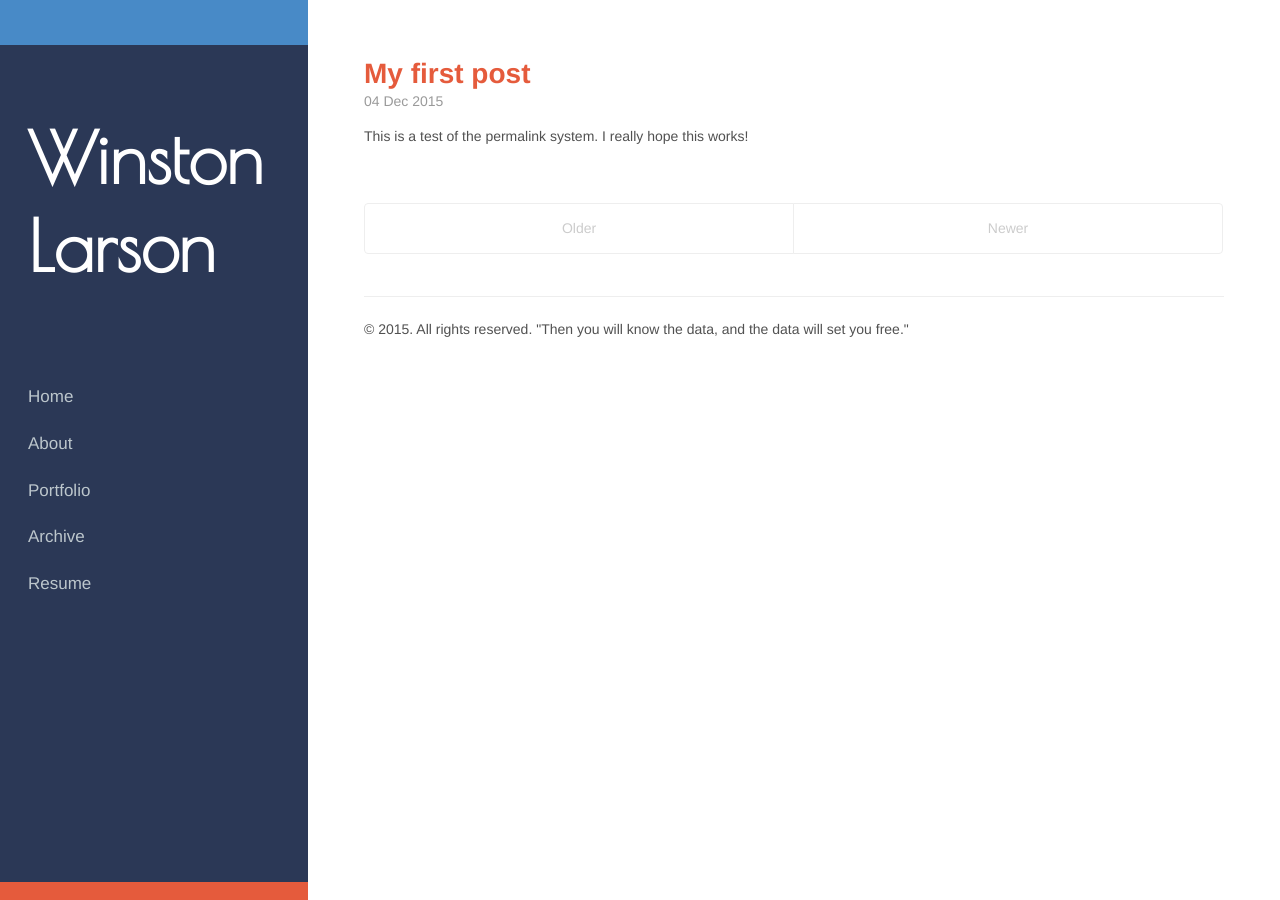
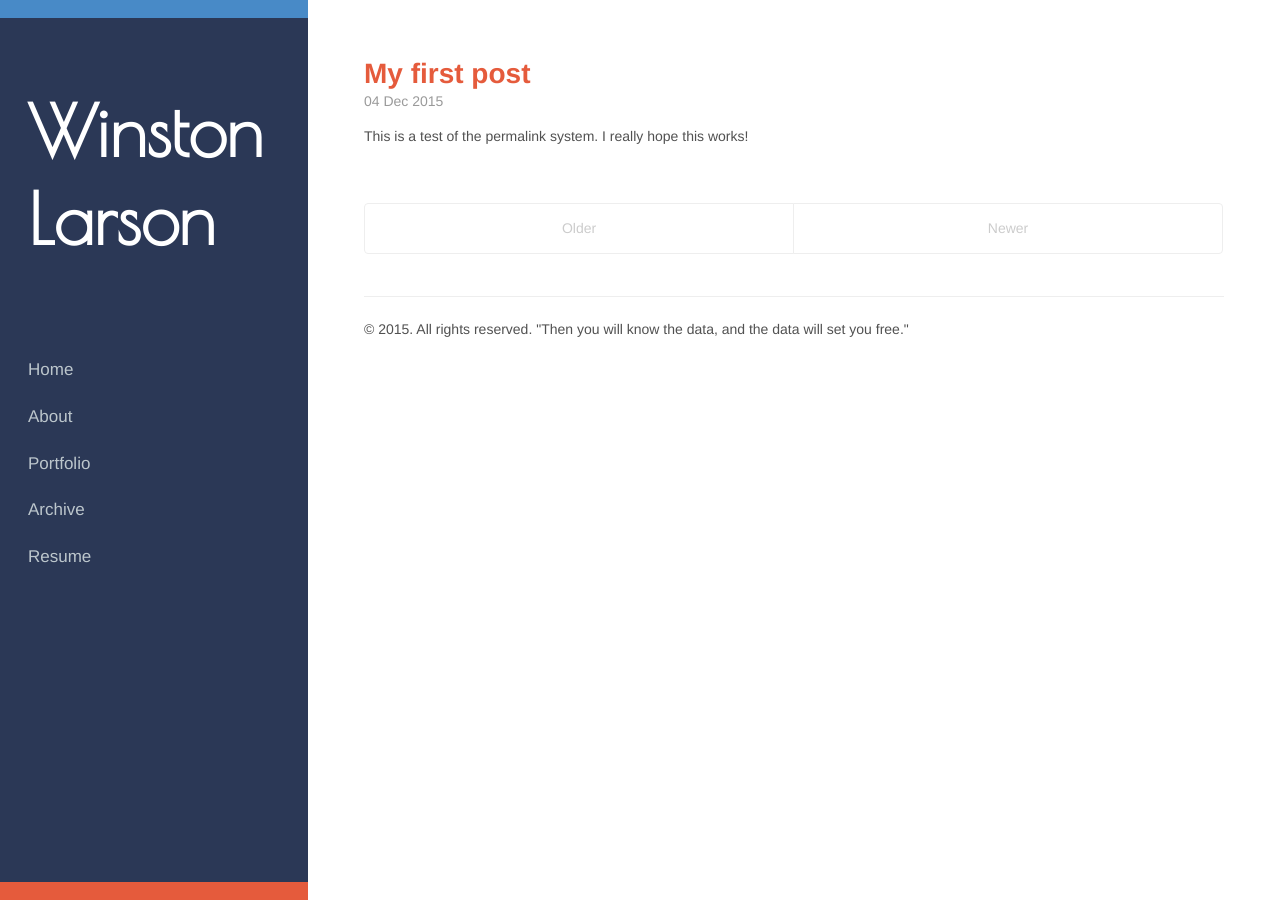
Before and after one commit to winstonlarson/old_website, a Jekyll site: the page built from index.html, in a window 1280 px wide. Built offline with Jekyll 4.4.1, drawn with Linux system fonts in a browser that asks for light colours; some web fonts are replaced; the list of posts is cut into pages by our own code.

Commit message:
sidebar fix?

```diff
--- a/public/css/hyde.css
+++ b/public/css/hyde.css
@@ -68,7 +68,7 @@ html {
 @media (min-width: 48em) {
   .sidebar {
     position: fixed;
-    top: 5%;
+    top: 2%;
     left: 0;
     bottom: 0;
     width: 22rem;
```
